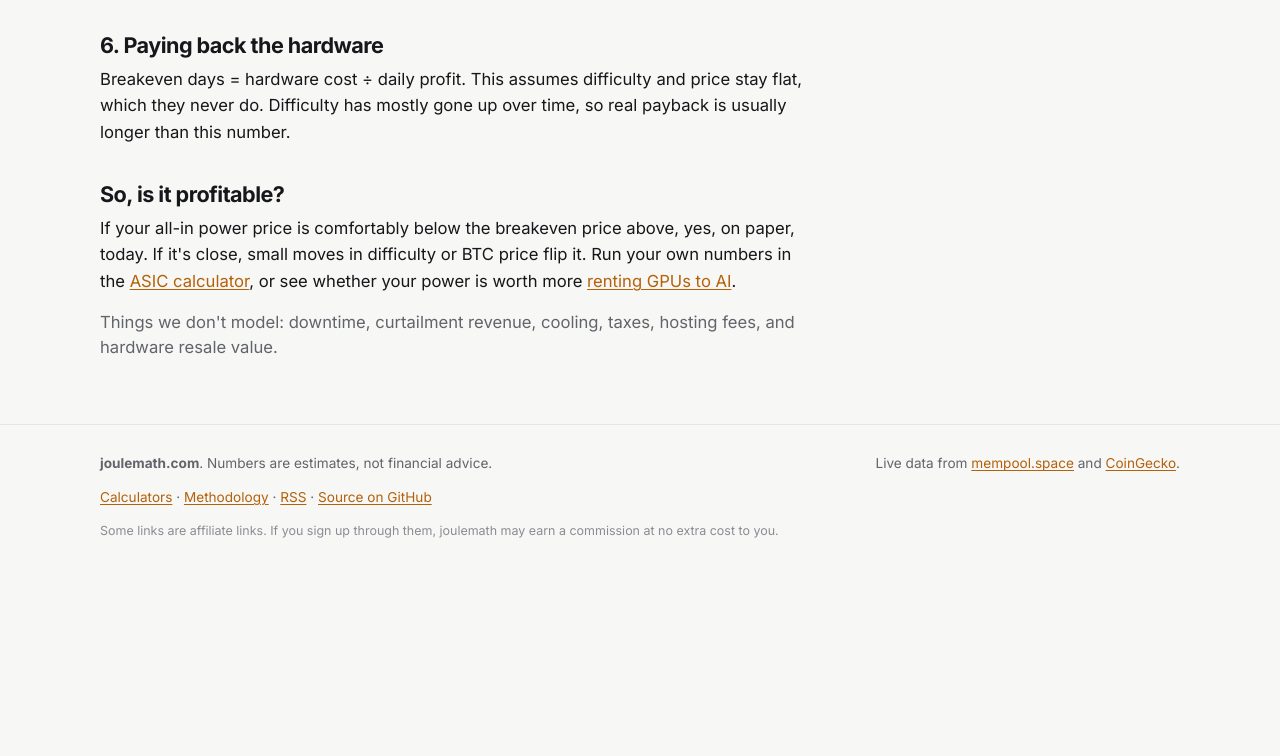
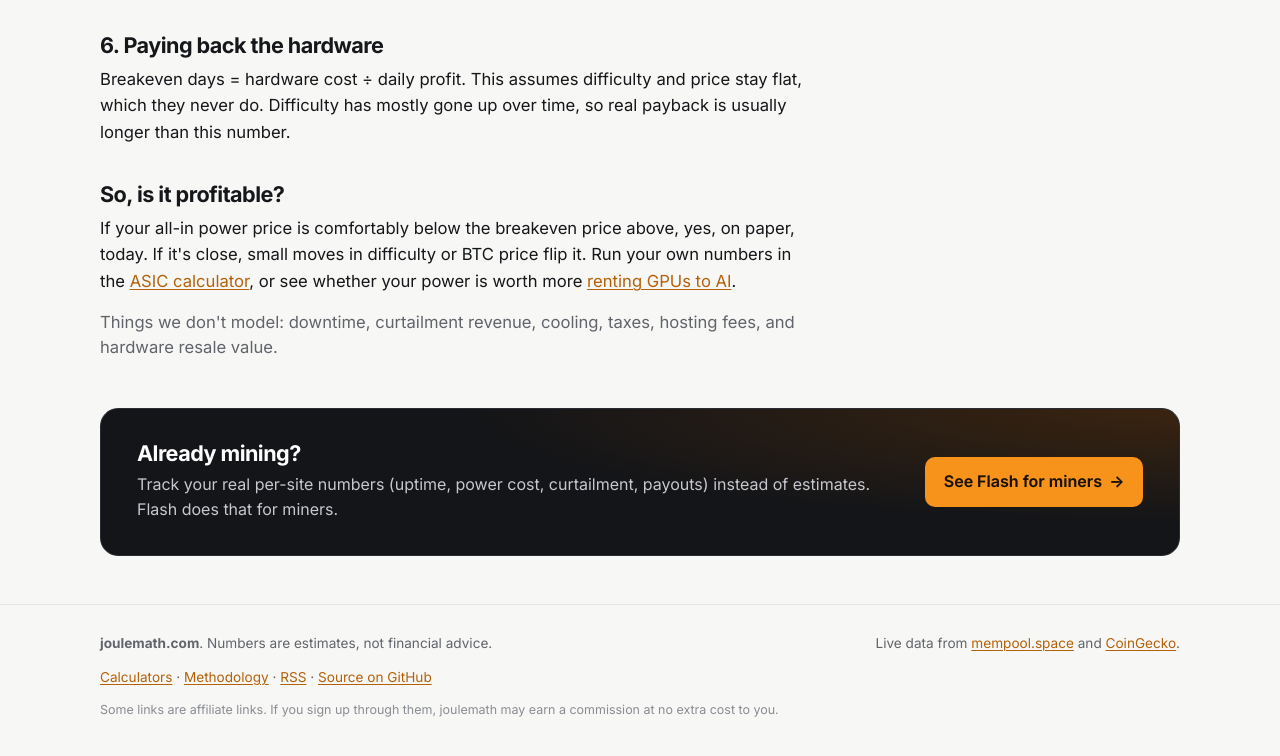
Before and after one commit to PierreCorbin/joulemath, a website: page src/guides/is-bitcoin-mining-profitable-2026/index.html in a window 1280 px wide. Shown: the part 1293-2049 px from the top of the page. Before the commit the page ends 1870 px from the top, so only its background shows below. Drawn offline with Linux system fonts and the light colour scheme; no server answers.

Commit message:
Flash CTA for existing miners on each ASIC model page and the profitability guide (one per page, /go/flash, existing .cta style)

```diff
--- a/asic.mjs
+++ b/asic.mjs
@@ -75,7 +75,8 @@ ${body}
 ${slots}
 <div class="callout"><b>Use your own numbers.</b> Pool fee, live price and your exact power cost are all inputs in the ASIC calculator, which pulls fresh data every time you load it.<br><a class="btn" href="/mining-calculator/">Open the ASIC calculator <span aria-hidden="true">→</span></a></div>
 <p>Wondering whether the same kilowatts would earn more renting GPUs? Try the <a href="/">mine vs AI per-kW calculator</a>. Other models: ${others}, or see <a href="/asic/">all ASICs</a>.</p>
-<!--signup--></article>`;
+<!--signup--></article>
+<section class="cta"><div><h2>Already mining?</h2><p>Track your real per-site numbers (uptime, power cost, curtailment, payouts) instead of estimates. Flash does that for miners.</p></div><a class="btn" rel="nofollow" href="/go/flash?c=asic-model&amp;p=cta">See Flash for miners <span aria-hidden="true">→</span></a></section>`;
     const ld={"@context":"https://schema.org","@type":"WebPage","name":title,"description":desc,"url":SITE+url,"dateModified":iso,"breadcrumb":{"@type":"BreadcrumbList","itemListElement":[{"@type":"ListItem","position":1,"name":"ASIC profitability","item":SITE+'/asic/'},{"@type":"ListItem","position":2,"name":m.name,"item":SITE+url}]}};
     fs.mkdirSync('dist'+url,{recursive:true});fs.writeFileSync('dist'+url+'index.html',page({title:`${title} | joulemath`,desc,url,ld,body}));
   }
--- a/src/guides/is-bitcoin-mining-profitable-2026/index.html
+++ b/src/guides/is-bitcoin-mining-profitable-2026/index.html
@@ -26,7 +26,7 @@
 <p>Breakeven days = hardware cost ÷ daily profit. This assumes difficulty and price stay flat, which they never do. Difficulty has mostly gone up over time, so real payback is usually longer than this number.</p>
 <h2>So, is it profitable?</h2>
 <p>If your all-in power price is comfortably below the breakeven price above, yes, on paper, today. If it's close, small moves in difficulty or BTC price flip it. Run your own numbers in the <a href="/mining-calculator/">ASIC calculator</a>, or see whether your power is worth more <a href="/">renting GPUs to AI</a>.</p>
-<p class="note">Things we don't model: downtime, curtailment revenue, cooling, taxes, hosting fees, and hardware resale value.</p></article>
+<p class="note">Things we don't model: downtime, curtailment revenue, cooling, taxes, hosting fees, and hardware resale value.</p></article><section class="cta"><div><h2>Already mining?</h2><p>Track your real per-site numbers (uptime, power cost, curtailment, payouts) instead of estimates. Flash does that for miners.</p></div><a class="btn" rel="nofollow" href="/go/flash?c=guide&amp;p=cta">See Flash for miners <span aria-hidden="true">→</span></a></section>
 
 </div></main><footer class="foot"><div class="wrap"><p><b>joulemath.com</b>. Numbers are estimates, not financial advice.</p><p>Live data from <a href="https://mempool.space/docs/api">mempool.space</a> and <a href="https://www.coingecko.com/en/api">CoinGecko</a>.</p><p><a href="/calculators/">Calculators</a> · <a href="/methodology/">Methodology</a> · <a href="/blog/rss.xml">RSS</a> · <a href="https://github.com/PierreCorbin/joulemath">Source on GitHub</a></p><p class="disc">Some links are affiliate links. If you sign up through them, joulemath may earn a commission at no extra cost to you.</p></div></footer>
 <script src="/js/live.js"></script><script src="/js/guide.js"></script>
```
